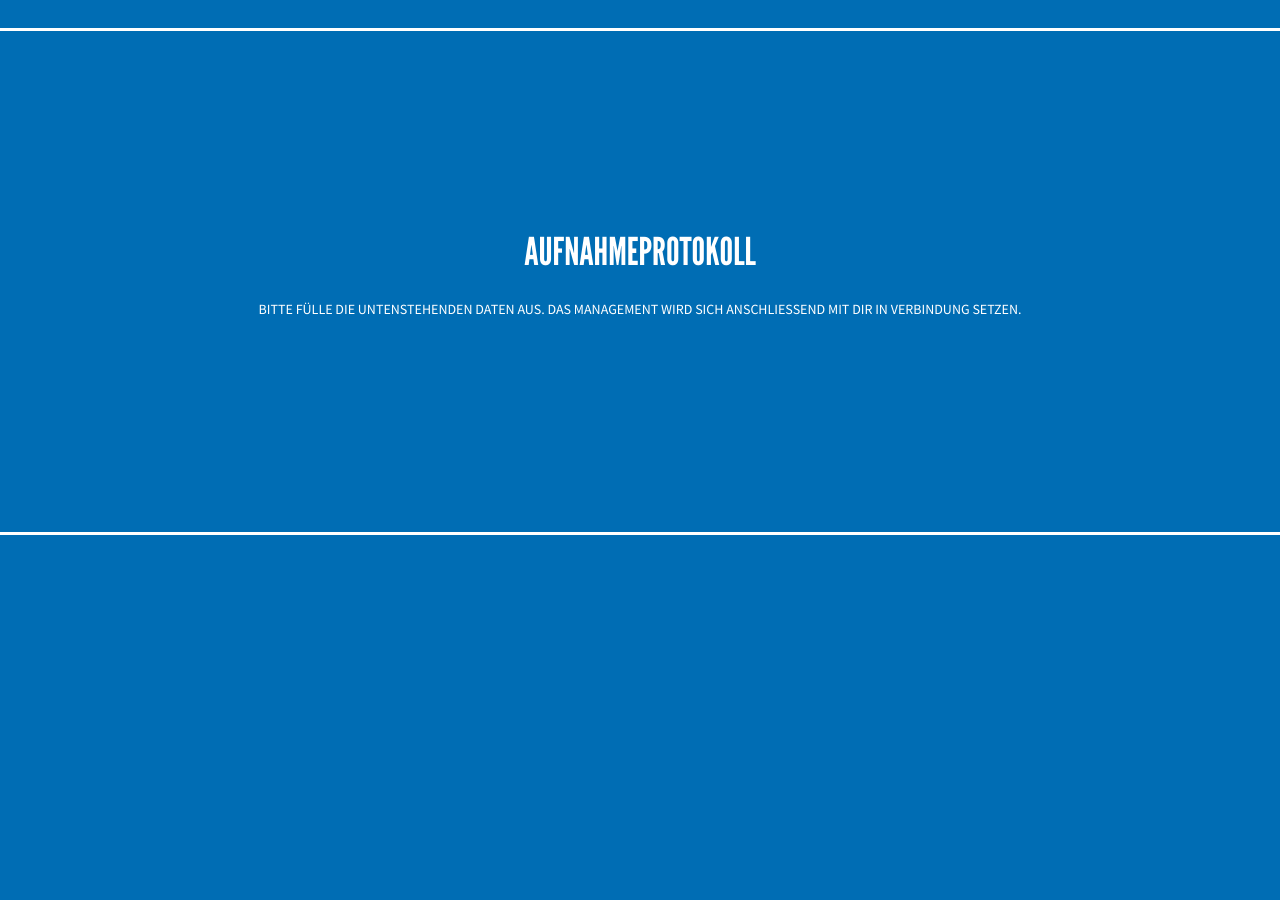
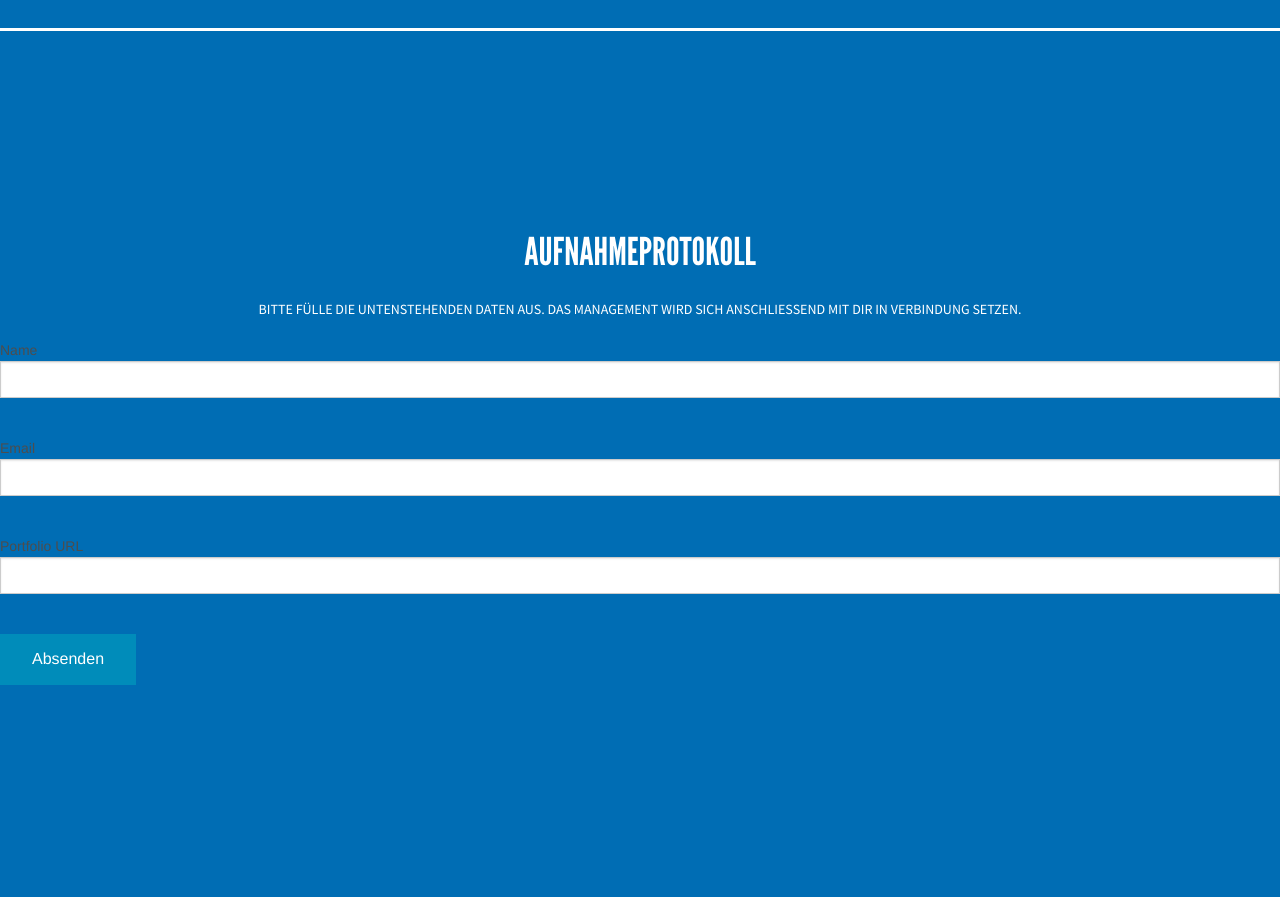
Before and after one commit to campudus/campudus.github.io, a Jekyll site: the page built from de/jobs/index.html, in a window 1280 px wide and 900 px high, scrolled down 3238 px. Built offline with Jekyll 4.4.1, drawn with Linux system fonts in a browser that asks for light colours; before the commit the page ends 3773 px from its top, so only the background shows below that.

Commit message:
Add recruitment form
Signed-off-by: Joern Bernhardt <jb@campudus.com>

```diff
--- a/de/jobs/index.html
+++ b/de/jobs/index.html
@@ -142,6 +142,18 @@ order: d
         setzen.</p>
     </div>
 
+    <form id="recruitment">
+      <label for="name">Name</label>
+      <input type="text" name="name" id="name" required="required"/>
+      <br />
+      <label for="email">Email</label>
+      <input type="email" name="email" id="email" required="required"/>
+      <br />
+      <label for="url">Portfolio URL</label>
+      <input type="url" name="url" id="url"/>
+      <br />
+      <button type="submit">Absenden</button>
+    </form>
   </div>
 </div>
 
```
